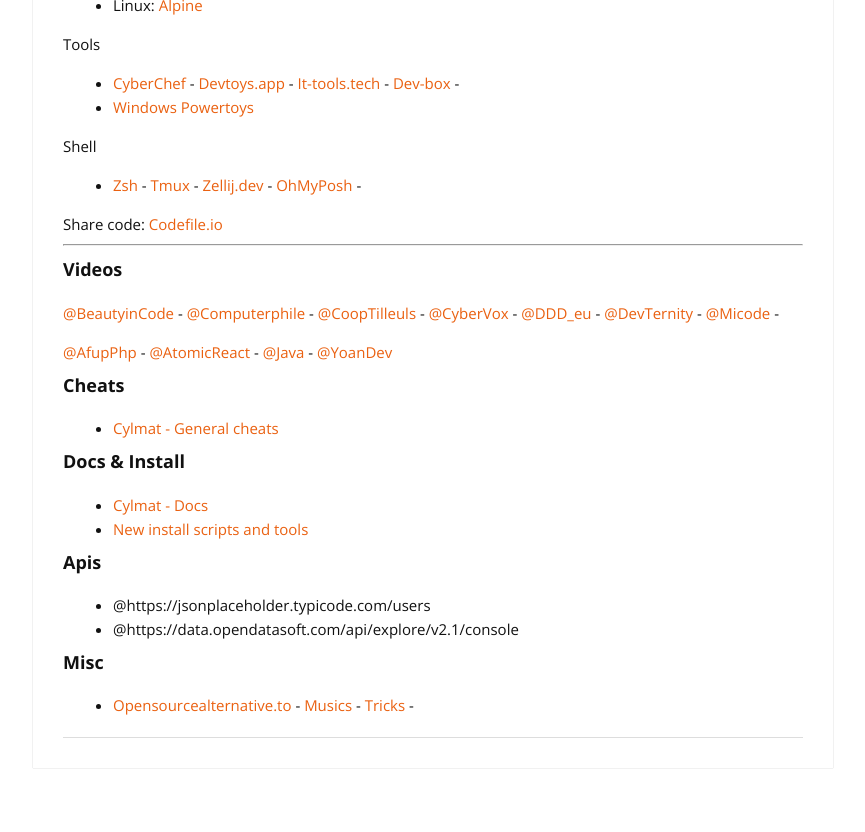
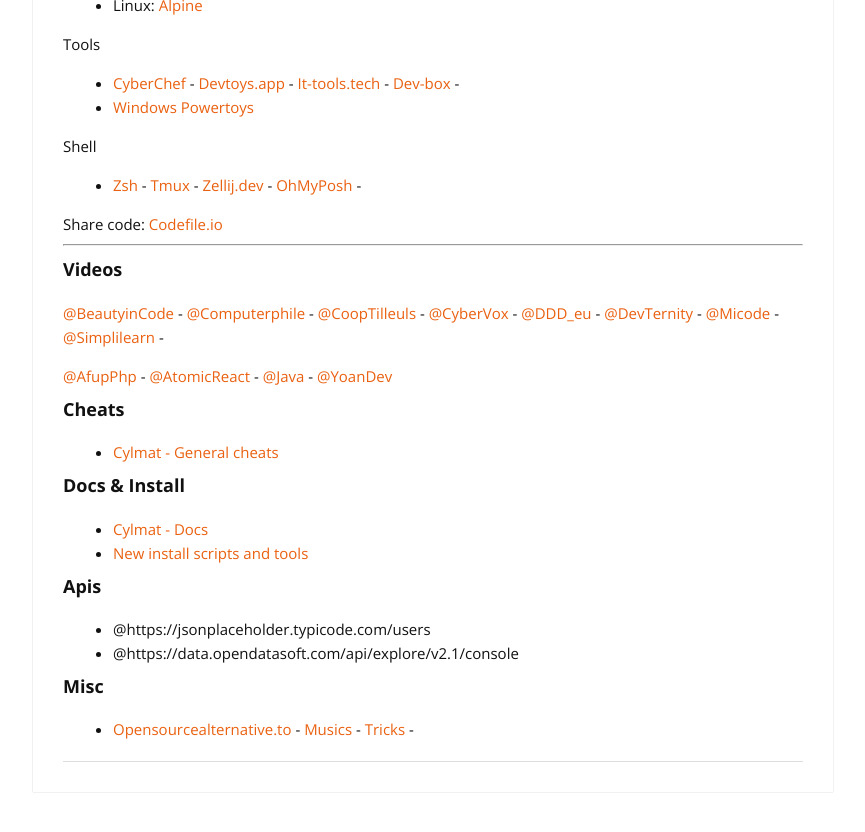
Before and after one commit to cylmat/cylmat.github.io, a Jekyll site: the page built from _pages/USEFUL.md, in a window 1280 px wide and 900 px high, scrolled down 3640 px. Shown: the top 832 px of the window, without its empty margins (207-1072 px from the left). Built offline with Jekyll 4.4.1, drawn with Linux system fonts in a browser that asks for light colours; nearby versions of some CDN libraries.

Commit message:
Update USEFUL.md

```diff
--- a/_pages/USEFUL.md
+++ b/_pages/USEFUL.md
@@ -173,6 +173,7 @@
 [@DDD_eu](https://www.youtube.com/@ddd_eu) -
 [@DevTernity](https://www.youtube.com/@DevTernity) -
 [@Micode](https://www.youtube.com/@Micode) -
+[@Simplilearn](https://www.youtube.com/@SimplilearnOfficial) -
 
 [@AfupPhp](https://www.youtube.com/@afupPHP) -
 [@AtomicReact](https://www.youtube.com/@atomicreact) -
```
